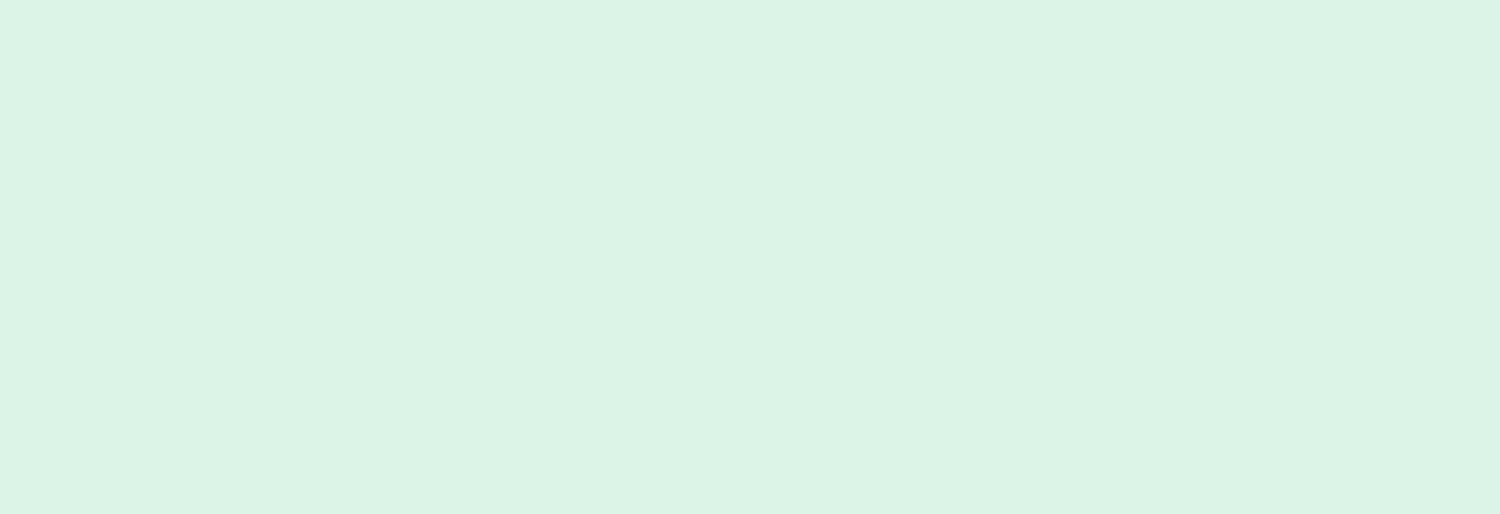
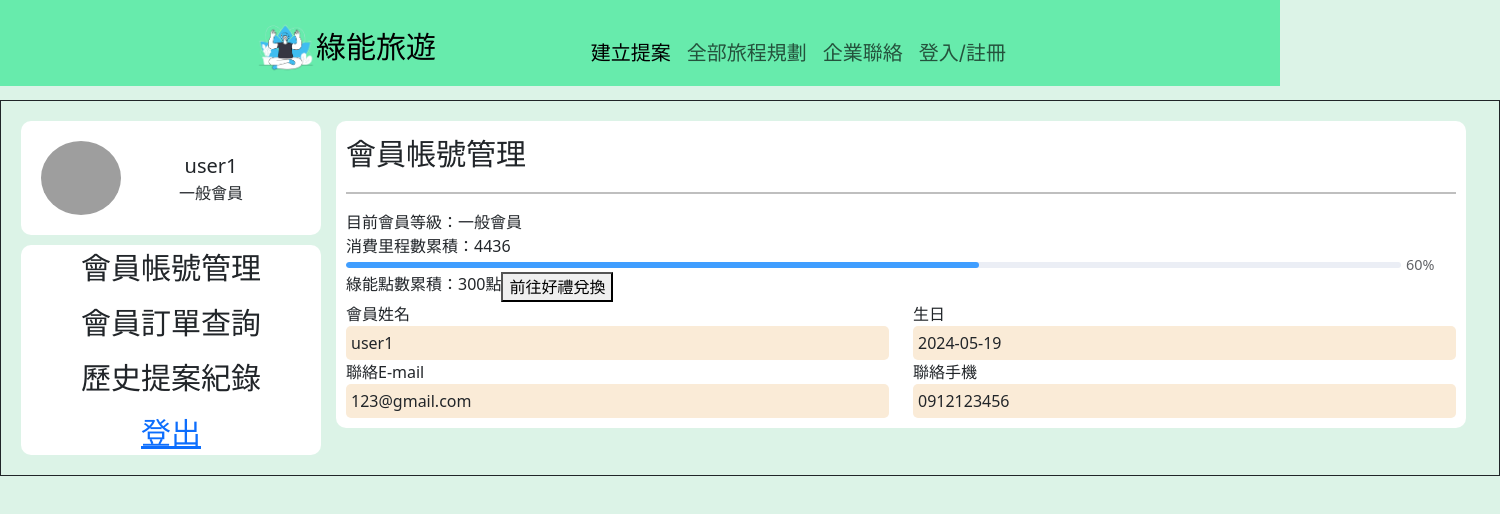
Before and after one commit to gecko0312/vue-demo, a Vue app: page /userView in a window 1280 px wide. Before the commit this address had no page. Shown: the top 514 px of the page, 1500 px wide, since content can reach past the window. Built offline with nearby package versions, Linux system fonts and the light colour scheme; data requests are answered from the project's data file; grey boxes are pictures that could not be loaded.

Commit message:
1. 新增簡易資料庫json-server的db.json檔 2. 註冊可以傳資料到db.json(但沒有格式的驗證。原本的兩頁縮成一頁 3. 登入對比db.json的資料 4. 登入後有用戶id當token 5. 新增會員頁面(尚未完成

```diff
--- /dev/null
+++ b/db.json
@@ -0,0 +1,12 @@
+{
+  "user": [
+    {
+      "id": "0dc1",
+      "name": "user1",
+      "mail": "123@gmail.com",
+      "birthday": "2024-05-19",
+      "phone": "0912123456",
+      "password": "1234"
+    }
+  ]
+}
--- a/package.json
+++ b/package.json
@@ -11,11 +11,16 @@
   },
   "dependencies": {
     "@google/generative-ai": "^0.6.0",
+    "@vee-validate/i18n": "^4.12.8",
+    "@vee-validate/rules": "^4.12.8",
+    "axios": "^1.6.8",
     "bootstrap": "^5.3.3",
     "bootstrap-icons": "^1.11.3",
     "element-plus": "^2.7.2",
     "pinia": "^2.1.7",
+    "vee-validate": "^4.12.8",
     "vue": "^3.4.21",
+    "vue-axios": "^3.5.2",
     "vue-router": "^4.3.0"
   },
   "devDependencies": {
--- a/src/main.js
+++ b/src/main.js
@@ -1,6 +1,8 @@
 // import './assets/main.css'
 import "./assets/all.scss";
 import "./assets/all";
+import axios from "axios";
+import VueAxios from "vue-axios";
 import { createApp } from "vue";
 import { createPinia } from "pinia";
 import App from "./App.vue";
@@ -9,6 +11,7 @@ import router from "./router";
 const app = createApp(App);
 
 app.use(createPinia());
+app.use(VueAxios, axios);
 app.use(router);
 
 app.mount("#app");
--- /dev/null
+++ b/src/stores/token.js
@@ -0,0 +1,23 @@
+import { ref, computed } from "vue";
+import { defineStore } from "pinia";
+
+export const useTokenStore = defineStore("token", () => {
+  // state
+  const tokenJson = ref("");
+  //   getter
+  const token = computed(() => {
+    try {
+      return tokenJson.value || window.localStorage.getItem("TokenInfo");
+    } catch {
+      alert("json格式錯誤");
+      throw err;
+    }
+  });
+  //   action
+  function saveToken(data) {
+    tokenJson.value = data;
+    window.localStorage.setItem("TokenInfo", data);
+  }
+
+  return { token, saveToken };
+});
--- a/src/views/headerMenu.vue
+++ b/src/views/headerMenu.vue
@@ -1,3 +1,16 @@
+<script setup>
+import { ref } from "vue";
+import { useTokenStore } from "@/stores/token.js";
+
+const store = useTokenStore();
+const haveLogin = ref(false);
+if (!store.token == "") {
+  haveLogin.value = true;
+} else {
+  haveLogin.value = false;
+}
+</script>
+
 <template>
   <header>
     <nav class="navbar navbar-expand-lg navbar-light">
@@ -34,9 +47,14 @@
             <RouterLink class="nav-link" to="/aboutOur"
               ><span class="menu_text">企業聯絡</span></RouterLink
             >
-            <RouterLink class="nav-link" to="/login"
+            <RouterLink class="nav-link" to="/login" v-if="!haveLogin"
               ><span class="menu_text">登入/註冊</span></RouterLink
             >
+            <RouterLink class="nav-link" to="/userView" v-if="haveLogin">
+              <img
+                src="https://cube.elemecdn.com/9/c2/f0ee8a3c7c9638a54940382568c9dpng.png"
+                class="user_img"
+            /></RouterLink>
           </div>
         </div>
       </div>
@@ -114,4 +132,8 @@ header {
   font-size: 30px;
   color: #000000;
 }
+.user_img {
+  width: 50px;
+  border-radius: 50%;
+}
 </style>
--- a/src/views/login/login.vue
+++ b/src/views/login/login.vue
@@ -1,5 +1,38 @@
 <script setup>
+import { ref } from "vue";
 import headerMenu from "../headerMenu.vue";
+import axios from "axios";
+import { useRouter } from "vue-router";
+import { useTokenStore } from "@/stores/token.js";
+
+const store = useTokenStore();
+const mail = ref("");
+const password = ref("");
+const test = ref({});
+const router = useRouter();
+
+const login = () => {
+  axios
+    .get(
+      `http://localhost:3000/user/?mail=${mail.value}&password=${password.value}`
+    )
+    .then((res) => {
+      if (
+        (mail.value == res.data[0].mail) &
+        (password.value == res.data[0].password)
+      ) {
+        store.saveToken(res.data[0].id);
+        // console.log(test);
+        alert("登入成功");
+        router.push({ path: "/" });
+      } else {
+        alert("登入失敗");
+      }
+    })
+    .catch((error) => {
+      alert("登入失敗or錯誤");
+    });
+};
 </script>
 
 <template>
@@ -8,9 +41,9 @@ import headerMenu from "../headerMenu.vue";
   <div class="container">
     <h2>登入</h2>
     <form>
-      <input type="text" placeholder="帳號" />
-      <input type="password" placeholder="密碼" />
-      <input type="submit" value="登入" />
+      <input type="text" placeholder="帳號" v-model="mail" />
+      <input type="password" placeholder="密碼" v-model="password" />
+      <input type="submit" value="登入" @click.prevent="" @click="login" />
     </form>
     <p>還沒有帳號？ <RouterLink to="/register">註冊帳號</RouterLink></p>
   </div>
--- a/src/views/login/register.vue
+++ b/src/views/login/register.vue
@@ -1,10 +1,33 @@
 <script setup>
+import { ref } from "vue";
 import headerMenu from "../headerMenu.vue";
+import axios from "axios";
 import { useRouter } from "vue-router";
 const router = useRouter();
-function goRegister_sec() {
-  router.push({ path: "/register_sec" });
-}
+
+const name = ref("");
+const birthday = ref("");
+const phone = ref("");
+const mail = ref("");
+const password = ref("");
+
+const register = () => {
+  axios
+    .post("http://localhost:3000/user", {
+      name: name.value,
+      mail: mail.value,
+      birthday: birthday.value,
+      phone: phone.value,
+      password: password.value,
+    })
+    .then((res) => {
+      alert("註冊成功");
+      router.push({ path: "/login" });
+    })
+    .catch((error) => {
+      alert("註冊失敗");
+    });
+};
 </script>
 
 <template>
@@ -16,16 +39,45 @@ function goRegister_sec() {
       <form action="">
         <!-- 第一列 -->
         <div class="row">
+          <div class="col-sm-6">
+            <label>請輸入您的姓名：</label>
+            <input
+              type="text"
+              placeholder="請輸入您的姓名"
+              class="form-contorl long-text"
+              v-model="name"
+            />
+          </div>
+          <div class="col-sm-4">
+            <label>請輸入您的生日：</label><br />
+            <input type="date" class="inputDate" v-model="birthday" />
+          </div>
+        </div>
+        <!-- 第二列 -->
+        <div class="row">
+          <div class="col-sm-12"><label>請輸入手機號碼：</label></div>
+          <div class="col-sm-2 selectBox">
+            <select name="conutry-code" id="conutry-code">
+              <option value="+886">+886</option>
+            </select>
+          </div>
+          <div class="col-sm-7 phoneBox">
+            <input type="text" class="form-contorl" v-model="phone" />
+          </div>
+        </div>
+        <!-- 第三列 -->
+        <div class="row">
           <div class="col-sm-12">
             <label>請輸入電子郵件信箱：</label>
             <input
               type="text"
               placeholder="電子郵件信箱"
               class="form-contorl"
+              v-model="mail"
             />
           </div>
         </div>
-        <!-- 第二列 -->
+        <!-- 第四列 -->
         <div class="row">
           <div class="col-sm-12">
             <label>請輸入密碼：</label>
@@ -33,10 +85,11 @@ function goRegister_sec() {
               type="password"
               placeholder="請輸入密碼"
               class="form-contorl"
+              v-model="password"
             />
           </div>
         </div>
-        <!-- 第三列 -->
+        <!-- 第五列 -->
         <div class="row">
           <div class="col-sm-12">
             <label>確認密碼：</label>
@@ -47,39 +100,23 @@ function goRegister_sec() {
             />
           </div>
         </div>
-        <!-- 第四列 -->
-        <div class="row">
-          <div class="col-sm-12"><label>請輸入手機號碼：</label></div>
-
-          <div class="col-sm-2 selectBox">
-            <select name="conutry-code" id="conutry-code">
-              <option value="+886">+886</option>
-            </select>
-          </div>
-          <div class="col-sm-7 phoneBox">
-            <input type="text" class="form-contorl" />
-          </div>
-          <div class="col-sm-3">
-            <button>發送驗證碼</button>
-          </div>
+        <!-- 第六列 -->
+        <div class="box">
+          <input type="checkbox" id="c1" required />
+          <span
+            >我同意<a href="#" onclick="openModal(); return false;"
+              >使用者條款</a
+            ></span
+          ><br />
+          <input type="checkbox" id="c2" />
+          <span
+            >是的，我願意收到綠能旅遊公司及受託代銷等各合作廠商之商品或服務等好康優惠訊息，並接收綠能旅遊公司關係企業專屬活動電子報的寄送</span
+          >
         </div>
-        <!-- 第五列 -->
-        <div class="row">
-          <label>請輸入驗證碼：</label>
-          <div class="col-sm-2">
-            <input type="text" class="form-contorl small-text" />
-          </div>
-          <div class="col-sm-10">
-            <div class="moveBox">
-              <label> 沒有收到驗證碼嗎？</label>
-              <button>重新發送驗證碼</button>
-            </div>
-          </div>
-        </div>
-        <!-- 第六列 -->
+        <!-- 第七列 -->
         <div class="row">
           <div class="col-sm-12">
-            <button @click="goRegister_sec()">驗證並註冊</button>
+            <button @click.prevent="" @click="register">完成註冊</button>
           </div>
         </div>
       </form>
@@ -112,6 +149,9 @@ input {
   border: 1px solid #ccc;
   border-radius: 4px;
 }
+input[type="checkbox"] {
+  width: auto;
+}
 .selectBox {
   display: flex;
   justify-content: center;
@@ -124,10 +164,7 @@ button {
   border-radius: 4px;
   cursor: pointer;
 }
-.small-text {
-  width: 100px;
-}
-.moveBox {
-  margin-left: 10px;
+.box {
+  margin: 20px 0px;
 }
 </style>
--- /dev/null
+++ b/src/views/userView.vue
@@ -0,0 +1,156 @@
+<script setup>
+import { ref } from "vue";
+import headerMenu from "@/views/headerMenu.vue";
+import axios from "axios";
+import { useTokenStore } from "@/stores/token";
+import { useRouter } from "vue-router";
+
+const store = useTokenStore();
+const userData = ref({});
+const format = (percentage) => (percentage === 120 ? "Full" : `${percentage}%`);
+axios.get(`http://localhost:3000/user?${store.token}`).then((res) => {
+  userData.value = res.data[0];
+  console.log(userData.value);
+});
+
+function logout() {
+  store.saveToken("");
+}
+</script>
+
+<template>
+  <headerMenu />
+  <div class="body">
+    <!-- 左邊區塊 -->
+    <div class="leftBlock">
+      <!-- 左上 -->
+      <div class="userImgBlock">
+        <img
+          src="https://cube.elemecdn.com/9/c2/f0ee8a3c7c9638a54940382568c9dpng.png"
+          class="user_img"
+        />
+        <div class="userNameBox">
+          <div class="userName">{{ userData.name }}</div>
+          <div class="userLevel">一般會員</div>
+        </div>
+      </div>
+      <!-- 左下 -->
+      <div class="iteamBlock">
+        <div class="iteamOption">會員帳號管理</div>
+        <div class="iteamOption">會員訂單查詢</div>
+        <div class="iteamOption">歷史提案紀錄</div>
+        <RouterLink to="/"
+          ><div class="iteamOption" @click="logout">登出</div></RouterLink
+        >
+      </div>
+    </div>
+    <!-- 右邊區塊 -->
+    <div class="rightBlock">
+      <!-- 右邊內容 -->
+      <div class="userData_main">
+        <div class="title">會員帳號管理</div>
+        <hr />
+        <div class="level">目前會員等級：一般會員</div>
+        <div class="point">消費里程數累積：4436</div>
+        <el-progress :percentage="60" />
+        <div class="greenPointBox">
+          <div class="greenPoint">綠能點數累積：300點</div>
+          <button>前往好禮兌換</button>
+        </div>
+        <div class="row">
+          <div class="col-sm-6">
+            會員姓名
+            <div class="userData">{{ userData.name }}</div>
+          </div>
+          <div class="col-sm-6">
+            生日
+            <div class="userData">{{ userData.birthday }}</div>
+          </div>
+        </div>
+        <div class="row">
+          <div class="col-sm-6">
+            聯絡E-mail
+            <div class="userData">{{ userData.mail }}</div>
+          </div>
+          <div class="col-sm-6">
+            聯絡手機
+            <div class="userData">{{ userData.phone }}</div>
+          </div>
+        </div>
+      </div>
+    </div>
+  </div>
+</template>
+
+<style scoped>
+div {
+  /* border: 1px solid; */
+}
+.body {
+  width: 1500px;
+  margin: 100px auto;
+  padding: 10px;
+  display: flex;
+  border: 1px solid;
+}
+.userImgBlock,
+.iteamBlock {
+  width: 300px;
+  margin: 10px 10px;
+}
+/* 左上 */
+.userImgBlock {
+  display: flex;
+  padding: 20px;
+  background-color: #fff;
+  border-radius: 10px;
+}
+.user_img {
+  width: 80px;
+}
+.userNameBox {
+  width: calc(100% - 80px);
+  padding: 10px;
+}
+.userName,
+.userLevel {
+  margin: auto;
+  text-align: center;
+}
+.userName {
+  font-size: 20px;
+}
+/* 左下 */
+.iteamBlock {
+  background-color: #fff;
+  border-radius: 10px;
+}
+.iteamOption {
+  margin: 10px auto;
+  text-align: center;
+  font-size: 30px;
+}
+/* 右 */
+.userData_main {
+  width: 1130px;
+  margin: 10px 5px;
+  padding: 10px;
+  border-radius: 10px;
+  background-color: white;
+}
+.title {
+  font-size: 30px;
+}
+hr {
+  border: 1px solid #000;
+}
+
+.greenPointBox {
+  display: flex;
+}
+.userData {
+  padding: 5px;
+  border-radius: 5px;
+  background-color: antiquewhite;
+}
+</style>
```
Also changed, not shown: src/router/index.js (+7 -9 lines), src/views/login/register_sec.vue (+1 -18 lines), 1 other file (tests, documents, lock files or other folders).
